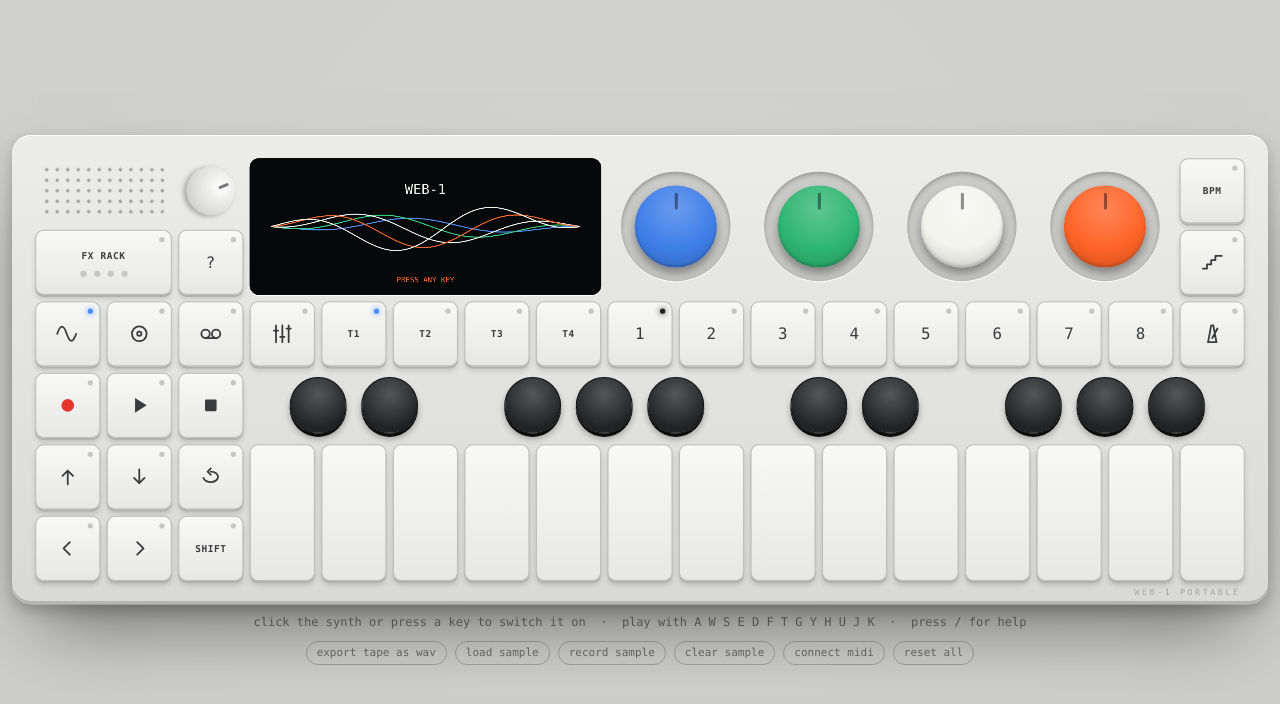
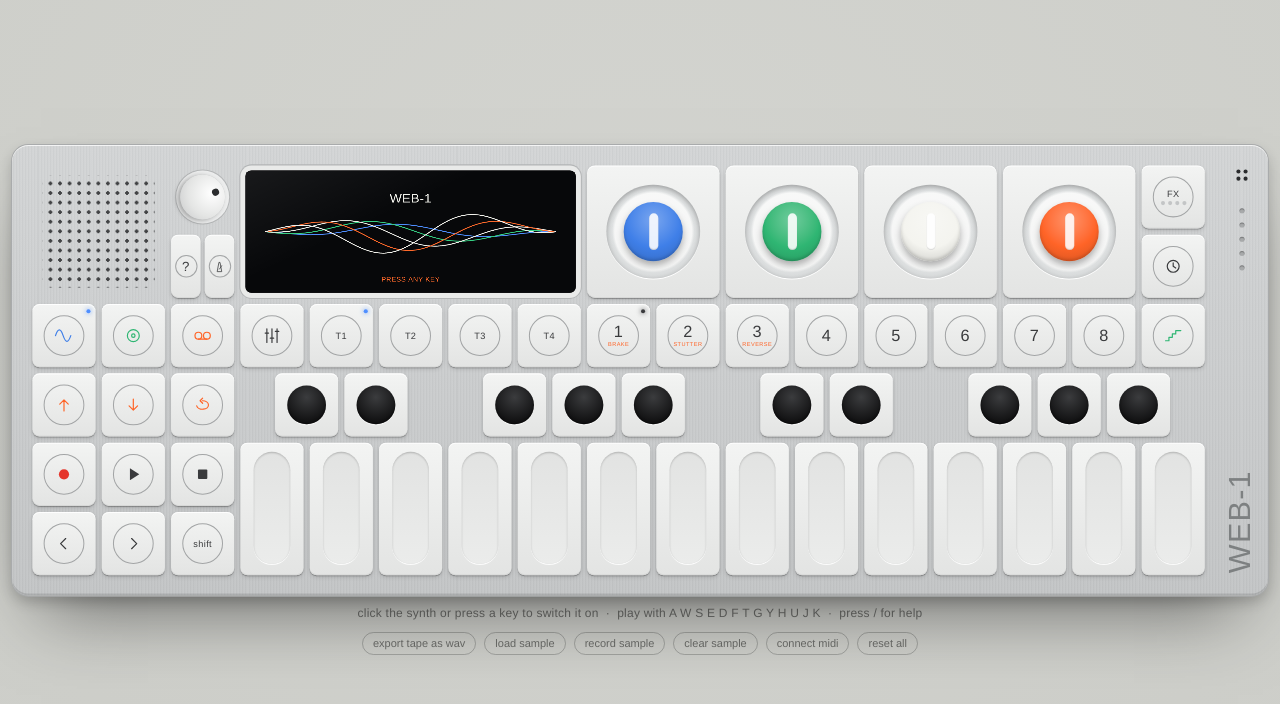
Before and after one commit to vatskyone/effective-barnacle, a plain HTML site: page index.html in a window 1280 px wide. Drawn offline with Linux system fonts and the light colour scheme.

Commit message:
Restyle the device after the OP-1 hardware look
Brushed aluminium body, flat keys with printed rings and coloured mode icons,
knobs in square wells with a bar cap, black-disc sharps and pill-groove white
keys, white screen bezel, vertical wordmark with a mic grille and a working
5-LED VU rail. Keys regrouped OP-1 style: help/tempo under the volume knob,
tape edits / transport / arrows rows, FX / metronome / sequencer on the right.
Light sans typography for page and screen text.

Co-Authored-By: Claude Opus 5.5 <noreply@anthropic.com>

```diff
--- a/index.html
+++ b/index.html
@@ -9,35 +9,49 @@
 @media (prefers-color-scheme:dark){:root{--bg:#151618;--hint:#8b8c88}}
 *{box-sizing:border-box}
 html,body{height:100%;margin:0}
-body{background:radial-gradient(ellipse at 50% 30%,color-mix(in srgb,var(--bg) 88%,#fff),var(--bg));display:flex;flex-direction:column;align-items:center;justify-content:center;gap:10px;font:12px/1.4 ui-monospace,SFMono-Regular,Menlo,Consolas,monospace;color:var(--hint);overflow:hidden;user-select:none;-webkit-user-select:none}
+body{background:radial-gradient(ellipse at 50% 30%,color-mix(in srgb,var(--bg) 88%,#fff),var(--bg));display:flex;flex-direction:column;align-items:center;justify-content:center;gap:10px;font:300 12px/1.4 "Helvetica Neue",Helvetica,Arial,system-ui,sans-serif;letter-spacing:.02em;color:var(--hint);overflow:hidden;user-select:none;-webkit-user-select:none}
 .wrap{position:relative}
-.dev{position:absolute;left:0;top:0;transform-origin:0 0;width:1194px;padding:22px;display:grid;grid-template-columns:repeat(17,62px);grid-auto-rows:62px;gap:6px;background:linear-gradient(#ecedea,#d9dad7);border-radius:18px;box-shadow:0 1px 0 #fff inset,0 -3px 0 #b5b6b3 inset,0 40px 70px -25px rgba(0,0,0,.5),0 6px 14px rgba(0,0,0,.22)}
-.k{appearance:none;padding:0;border:1px solid #bdbebb;border-radius:8px;background:linear-gradient(#f8f8f6,#e7e8e5);box-shadow:0 2px 0 #b1b2af,0 4px 5px rgba(0,0,0,.14);color:var(--ink);font:600 9px/1 ui-monospace,Menlo,Consolas,monospace;letter-spacing:.06em;position:relative;cursor:pointer;touch-action:none;display:flex;align-items:center;justify-content:center;outline:none}
-.k.on{transform:translateY(2px);box-shadow:0 0 0 #b1b2af,inset 0 1px 4px rgba(0,0,0,.22);background:linear-gradient(#e9eae7,#dfe0dd)}
-.k svg{width:24px;height:24px;stroke:currentColor;fill:none;stroke-width:1.7;stroke-linecap:round;stroke-linejoin:round;pointer-events:none}
+.dev{position:absolute;left:0;top:0;transform-origin:0 0;width:1232px;padding:20px 58px 20px 20px;display:grid;grid-template-columns:repeat(17,62px);grid-auto-rows:62px;gap:6px;background:repeating-linear-gradient(90deg,rgba(255,255,255,.035) 0 1px,rgba(0,0,0,.025) 1px 2px,transparent 2px 3px),linear-gradient(#d3d5d6,#c3c5c6);border-radius:16px;box-shadow:0 1px 0 rgba(255,255,255,.75) inset,0 -2px 0 rgba(0,0,0,.12) inset,0 0 0 1px #a9abac,0 40px 70px -28px rgba(0,0,0,.5),0 6px 14px rgba(0,0,0,.2)}
+.k{appearance:none;padding:0;border:0;border-radius:7px;background:linear-gradient(#f3f4f3,#e3e4e3);box-shadow:0 1px 0 rgba(255,255,255,.9) inset,0 -1px 0 rgba(0,0,0,.05) inset,0 1px 1px rgba(0,0,0,.28),0 2px 4px rgba(0,0,0,.12);color:var(--ink);font:400 9px/1 "Helvetica Neue",Helvetica,Arial,system-ui,sans-serif;letter-spacing:.04em;position:relative;cursor:pointer;touch-action:none;display:flex;align-items:center;justify-content:center;outline:none}
+.k.on{transform:translateY(1px);box-shadow:0 0 0 rgba(0,0,0,0),inset 0 1px 3px rgba(0,0,0,.2);background:linear-gradient(#e4e5e4,#dadbda)}
+.k svg{width:20px;height:20px;stroke:currentColor;fill:none;stroke-width:1.4;stroke-linecap:round;stroke-linejoin:round;pointer-events:none}
 .k svg .f{fill:currentColor;stroke:none}
-.k .num{font-size:15px;font-weight:500}
-.led{position:absolute;top:6px;right:6px;width:5px;height:5px;border-radius:50%;background:#c6c7c4;pointer-events:none}
-.k.lit .led{background:var(--c,var(--o));box-shadow:0 0 6px var(--c,var(--o))}
-.wk{grid-row:5/7;align-items:flex-end;padding-bottom:8px;color:#a5a6a3;font-weight:500}
+.k .num{font:300 16px/1 "Helvetica Neue",Helvetica,Arial,system-ui,sans-serif}
+.k .ring{width:40px;height:40px;border-radius:50%;border:1.2px solid #a3a5a6;display:flex;flex-direction:column;align-items:center;justify-content:center;gap:2px;pointer-events:none}
+.k .sub{font:500 5.5px/1 "Helvetica Neue",Helvetica,Arial,system-ui,sans-serif;letter-spacing:.08em;color:var(--o);text-transform:uppercase}
+.pair{grid-column:3;grid-row:2;display:grid;grid-template-columns:1fr 1fr;gap:4px}
+.pair .k .ring{width:22px;height:22px}
+.pair .k svg{width:13px;height:13px}
+.pair .k{font-size:7px}
+.led{position:absolute;top:5px;right:5px;width:4px;height:4px;border-radius:50%;background:transparent;pointer-events:none}
+.k.lit .led{background:var(--c,var(--o));box-shadow:0 0 5px var(--c,var(--o))}
+.wk{grid-row:5/7}
+.wk::before{content:"";position:absolute;inset:9px 13px 11px;border-radius:999px;background:linear-gradient(#e2e3e2,#ebeceb);box-shadow:inset 0 1px 2px rgba(0,0,0,.2),0 1px 0 rgba(255,255,255,.85);pointer-events:none}
 .bkrow{grid-column:4/18;grid-row:4;position:relative}
-.bk{position:absolute;top:4px;width:54px;height:54px;border-radius:50%;background:radial-gradient(circle at 50% 30%,#55565a,#222325 70%);border:1px solid #0e0e0f;box-shadow:0 3px 0 #0b0b0c,0 5px 6px rgba(0,0,0,.3);cursor:pointer;touch-action:none}
-.bk.on{transform:translateY(2px);box-shadow:0 1px 0 #0b0b0c;background:radial-gradient(circle at 50% 30%,#3c3d40,#1b1c1d 70%)}
-.spk{grid-column:1/3;grid-row:1;border-radius:10px;background:radial-gradient(circle,#8f908d 1.6px,transparent 2px) 0 0/10px 10px;opacity:.75;margin:6px}
-.scr{grid-column:4/9;grid-row:1/3;background:#050506;border-radius:9px;padding:0;box-shadow:inset 0 0 0 2px #1d1e20,inset 0 0 0 3px #000,0 1px 0 #fff;overflow:hidden}
+.bk{position:absolute;top:0;width:62px;height:62px;border-radius:7px;background:linear-gradient(#f3f4f3,#e3e4e3);box-shadow:0 1px 0 rgba(255,255,255,.9) inset,0 -1px 0 rgba(0,0,0,.05) inset,0 1px 1px rgba(0,0,0,.28),0 2px 4px rgba(0,0,0,.12);cursor:pointer;touch-action:none}
+.bk::after{content:"";position:absolute;inset:12px;border-radius:50%;background:radial-gradient(circle at 50% 30%,#3b3c3e,#121213 72%);box-shadow:0 1px 0 rgba(255,255,255,.6),inset 0 -1px 2px rgba(0,0,0,.5);pointer-events:none}
+.bk.on{transform:translateY(1px);box-shadow:inset 0 1px 3px rgba(0,0,0,.2)}
+.spk{grid-column:1/3;grid-row:1/3;border-radius:8px;background:radial-gradient(circle,#2a2b2d 1.5px,transparent 2px) 3px 3px/9.4px 9.4px;margin:10px;opacity:.85}
+.scr{grid-column:4/9;grid-row:1/3;background:#030304;border-radius:6px;padding:0;box-shadow:0 0 0 5px #e9eae9,0 0 0 6px #b3b5b6,inset 0 0 0 1px #000;overflow:hidden;position:relative;margin:5px}
+.scr::after{content:"";position:absolute;inset:0;background:linear-gradient(155deg,rgba(255,255,255,.07),transparent 40%);pointer-events:none}
 .scr canvas{width:100%;height:100%;display:block}
-.enc{grid-row:1/3;display:flex;align-items:center;justify-content:center;cursor:ns-resize;touch-action:none}
-.enc .base{width:104px;height:104px;border-radius:50%;background:radial-gradient(circle at 50% 40%,#d2d3d0,#bfc0bd);box-shadow:inset 0 2px 4px rgba(0,0,0,.25),0 1px 0 #fff;display:flex;align-items:center;justify-content:center}
-.enc .cap{width:78px;height:78px;border-radius:50%;background:radial-gradient(circle at 50% 28%,color-mix(in srgb,var(--c) 78%,#fff),var(--c) 55%,color-mix(in srgb,var(--c) 80%,#000));box-shadow:0 5px 8px rgba(0,0,0,.35),inset 0 -2px 3px rgba(0,0,0,.18);transform:rotate(var(--a,0deg));position:relative}
-.enc .cap::after{content:"";position:absolute;left:50%;top:7px;width:3px;height:16px;margin-left:-1.5px;border-radius:2px;background:rgba(0,0,0,.42)}
+.enc{grid-row:1/3;display:flex;align-items:center;justify-content:center;cursor:ns-resize;touch-action:none;border-radius:8px;background:linear-gradient(#f3f4f3,#e3e4e3);box-shadow:0 1px 0 rgba(255,255,255,.9) inset,0 -1px 0 rgba(0,0,0,.05) inset,0 1px 1px rgba(0,0,0,.28),0 2px 4px rgba(0,0,0,.12)}
+.enc .base{width:92px;height:92px;border-radius:50%;background:radial-gradient(circle,rgba(255,255,255,.55) 58%,rgba(210,214,216,.5) 62%,rgba(160,163,165,.55) 100%);box-shadow:inset 0 2px 5px rgba(0,0,0,.28),0 1px 0 #fff;display:flex;align-items:center;justify-content:center}
+.enc .cap{width:58px;height:58px;border-radius:50%;background:radial-gradient(circle at 50% 30%,color-mix(in srgb,var(--c) 70%,#fff),var(--c) 55%,color-mix(in srgb,var(--c) 82%,#000));box-shadow:0 4px 7px rgba(0,0,0,.3),inset 0 -2px 3px rgba(0,0,0,.15);transform:rotate(var(--a,0deg));position:relative}
+.enc .cap::after{content:"";position:absolute;left:50%;top:50%;width:9px;height:36px;margin:-18px 0 0 -4.5px;border-radius:5px;background:rgba(255,255,255,.88);box-shadow:inset 0 -1px 1px rgba(0,0,0,.15)}
 .vol{grid-column:3;grid-row:1;cursor:ns-resize;touch-action:none;display:flex;align-items:center;justify-content:center}
-.vol .cap{width:46px;height:46px;border-radius:50%;background:radial-gradient(circle at 50% 28%,#fff,#dedfdc 60%,#c3c4c1);box-shadow:0 3px 5px rgba(0,0,0,.3);transform:rotate(var(--a,0deg));position:relative}
-.vol .cap::after{content:"";position:absolute;left:50%;top:5px;width:3px;height:10px;margin-left:-1.5px;border-radius:2px;background:#77787a}
-.tag{position:absolute;right:26px;bottom:6px;font-size:8px;letter-spacing:.3em;color:#a3a4a1}
-.fxk{flex-direction:column;gap:9px;padding-top:4px}
-.fxk .dots{display:flex;gap:7px}
-.fxk .dots i{width:6px;height:6px;border-radius:50%;background:#c6c7c4}
-.fxk .dots i.on{background:var(--c);box-shadow:0 0 6px var(--c)}
+.vol .cap{width:44px;height:44px;border-radius:50%;background:radial-gradient(circle at 50% 28%,#fff,#e4e5e4 60%,#c9cacb);box-shadow:0 3px 5px rgba(0,0,0,.3),0 0 0 4px #eceded,0 0 0 5px #b4b6b7;transform:rotate(var(--a,0deg));position:relative}
+.vol .cap::after{content:"";position:absolute;left:50%;top:5px;width:7px;height:7px;margin-left:-3.5px;border-radius:50%;background:#2c2d2f}
+.tag{position:absolute;right:13px;bottom:22px;writing-mode:vertical-rl;transform:rotate(180deg);font:200 30px/1 "Helvetica Neue",Helvetica,Arial,system-ui,sans-serif;letter-spacing:.04em;color:#7d8081}
+.rail{position:absolute;right:20px;top:24px;display:flex;flex-direction:column;align-items:center;gap:9px}
+.mic{display:grid;grid-template-columns:4px 4px;gap:3px;margin-bottom:18px}
+.mic i{width:4px;height:4px;border-radius:50%;background:#2a2b2d}
+.vu{width:5px;height:5px;border-radius:50%;background:#a8aaab;box-shadow:inset 0 1px 1px rgba(0,0,0,.3)}
+.vu.on{background:#fff;box-shadow:0 0 5px #fff}
+.vu.r.on{background:#ff3b30;box-shadow:0 0 6px #ff3b30}
+.dots{display:flex;gap:3px}
+.dots i{width:4px;height:4px;border-radius:50%;background:#c3c5c6}
+.dots i.on{background:var(--c);box-shadow:0 0 4px var(--c)}
 #bar{display:flex;gap:8px;align-items:center;flex-wrap:wrap;justify-content:center;padding:0 12px}
 #bar button{appearance:none;background:none;border:1px solid color-mix(in srgb,var(--hint) 45%,transparent);color:var(--hint);font:inherit;font-size:11px;padding:3px 10px;border-radius:999px;cursor:pointer}
 #bar button:hover{color:var(--o);border-color:var(--o)}
@@ -487,13 +501,13 @@ function params(){
 /* ───────────── device UI ───────────── */
 const dev=$('#dev'),keyEl=[],actEl={},encEl=[];let volEl;
 const svg=d=>`<svg viewBox="0 0 24 24">${d}</svg>`;
-const ICON={synth:svg('<path d="M2 12c3-9 6-9 9 0s6 9 9 0"/>'),drum:svg('<circle cx="12" cy="12" r="7"/><circle cx="12" cy="12" r="2"/>'),
+const ICON={fx:'FX',synth:svg('<path d="M2 12c3-9 6-9 9 0s6 9 9 0"/>'),drum:svg('<circle cx="12" cy="12" r="7"/><circle cx="12" cy="12" r="2"/>'),
   tape:svg('<circle cx="7" cy="12" r="4"/><circle cx="17" cy="12" r="4"/><path d="M7 16h10"/>'),mixer:svg('<path d="M6 4v16M12 4v16M18 4v16M4 9h4M10 15h4M16 7h4"/>'),
   play:svg('<path class="f" d="M8 5l11 7-11 7z"/>'),stop:svg('<rect class="f" x="6.5" y="6.5" width="11" height="11" rx="1"/>'),rec:svg('<circle class="f" cx="12" cy="12" r="6" style="fill:#e5352b"/>'),
   left:svg('<path d="M14 6l-6 6 6 6"/>'),right:svg('<path d="M10 6l6 6-6 6"/>'),loop:svg('<path d="M5 13a7 5 0 1 0 7-6M12 4l-3 3 3 3"/>'),
-  lift:svg('<path d="M12 19V6M7 11l5-5 5 5"/>'),drop:svg('<path d="M12 5v13M7 13l5 5 5-5"/>'),metro:svg('<path d="M8 20l3-16h2l3 16zM12 16l5-9"/>'),
-  seq:svg('<path d="M3 18h4v-4h4v-4h4V6h6"/>'),tempo:'BPM',help:'<span class="num">?</span>',shift:'SHIFT'};
-function addKey(col,row,act,html,color){const b=document.createElement('button');b.className='k';b.style.gridColumn=col;b.style.gridRow=row;b.innerHTML=(html||ICON[act]||act)+'<i class="led"></i>';
+  lift:svg('<path d="M12 19V6M7 11l5-5 5 5"/>'),drop:svg('<path d="M12 5v13M7 13l5 5 5-5"/>'),
+  seq:svg('<path d="M3 18h4v-4h4v-4h4V6h6"/>'),tempo:svg('<path d="M8 20l3-16h2l3 16zM12 16l4-6"/>'),help:'<span class="num" style="font-size:13px">?</span>',shift:'shift',metro:svg('<circle cx="12" cy="12" r="7"/><path d="M12 8v4l3 2"/>')};
+function addKey(col,row,act,html,color){const b=document.createElement('button');b.className='k';b.style.gridColumn=col;b.style.gridRow=row;b.innerHTML='<span class="ring">'+(html||ICON[act]||act)+'</span><i class="led"></i>';
   if(color)b.style.setProperty('--c',color);b.dataset.a=act;dev.appendChild(b);actEl[act]=b;bindPress(b,()=>press(act),()=>release(act));return b}
 function bindPress(el,dn,up){let down=false;el.addEventListener('pointerdown',e=>{e.preventDefault();down=true;try{el.setPointerCapture(e.pointerId)}catch(_){}el.classList.add('on');dn()});
   const u=()=>{if(!down)return;down=false;el.classList.remove('on');up&&up()};el.addEventListener('pointerup',u);el.addEventListener('pointercancel',u)}
@@ -507,26 +521,25 @@ function bindTurn(el,turn,reset){let y=null;el.addEventListener('pointerdown',e=
   volEl=document.createElement('div');volEl.className='vol';volEl.innerHTML='<div class="cap"></div>';dev.appendChild(volEl);
   bindTurn(volEl,d=>{S.ms[0]=clamp(S.ms[0]+d);applyMix();volEl.style.setProperty('--a',(S.ms[0]*270-135)+'deg')});
   volEl.style.setProperty('--a',(S.ms[0]*270-135)+'deg');
-  addKey(3,2,'help');
-  addKey('1/3',2,'fx','FX RACK<span class="dots">'+TC.map(c=>`<i style="--c:${c}"></i>`).join('')+'</span>',COL.o).classList.add('fxk');
+  const pr=document.createElement('div');pr.className='pair';dev.appendChild(pr);pr.append(...[addKey(3,2,'help'),addKey(3,2,'tempo')].map(b=>{b.style.gridColumn=b.style.gridRow='';return b}));
   const sc=document.createElement('div');sc.className='scr';sc.innerHTML='<canvas id="scr"></canvas>';dev.appendChild(sc);
   ['b','g','w','o'].forEach((c,i)=>{const e=document.createElement('div');e.className='enc';e.style.gridColumn=(9+i*2)+'/'+(11+i*2);e.style.setProperty('--c',`var(--${c})`);
     e.innerHTML='<div class="base"><div class="cap"></div></div>';dev.appendChild(e);encEl.push(e);let ang=0,defs=new Map();
     bindTurn(e,d=>{const p=params()[i];ang+=d*320;e.style.setProperty('--a',ang+'deg');if(!p)return;if(p.arr){const k=p.n+S.mode+S.slot+(S.overlay||'')+S.rkSel;if(!defs.has(k))defs.set(k,p.arr[p.i])}p.turn(d)},
       ()=>{const p=params()[i];if(p&&p.arr){const k=p.n+S.mode+S.slot+(S.overlay||'')+S.rkSel;if(defs.has(k))p.turn(defs.get(k)-p.arr[p.i])}})});
-  addKey(17,1,'tempo');addKey(17,2,'seq',null,COL.g);
-  ['synth','drum','tape','mixer'].forEach((m,i)=>addKey(i+1,3,m,null,TC[i]));
+  addKey(17,1,'fx','FX<span class="dots">'+TC.map(c=>`<i style="--c:${c}"></i>`).join('')+'</span>',COL.o);addKey(17,2,'metro');addKey(17,3,'seq',null,COL.g).style.color='#2fb673';
+  ['synth','drum','tape','mixer'].forEach((m,i)=>addKey(i+1,3,m,null,TC[i]).style.color=['#3f7fe8','#2fb673','#ff6427',''][i]);
   for(let i=0;i<4;i++)addKey(5+i,3,'t'+i,'T'+(i+1),TC[i]);
-  for(let i=0;i<8;i++)addKey(9+i,3,'s'+i,`<span class="num">${i+1}</span>`,COL.w==='#f2f2ec'?'#222':COL.w);
-  addKey(17,3,'metro');
-  [['rec','play','stop'],['lift','drop','loop'],['left','right','shift']].forEach((r,j)=>r.forEach((a,i)=>addKey(i+1,4+j,a,null,a==='rec'?'#e5352b':a==='play'?COL.g:COL.b)));
+  const TRK=['brake','stutter','reverse'];for(let i=0;i<8;i++)addKey(9+i,3,'s'+i,`<span class="num">${i+1}</span>`+(TRK[i]?`<span class="sub">${TRK[i]}</span>`:''),'#3a3b3d');
+  [['lift','drop','loop'],['rec','play','stop'],['left','right','shift']].forEach((r,j)=>r.forEach((a,i)=>{const b=addKey(i+1,4+j,a,null,a==='rec'?'#e5352b':a==='play'?COL.g:COL.b);if(j===0)b.style.color='#ff6427'}));
   const row=document.createElement('div');row.className='bkrow';dev.appendChild(row);
   const WS=[0,2,4,5,7,9,11];
   for(let w=0;w<14;w++){const ki=12*Math.floor(w/7)+WS[w%7],b=document.createElement('button');b.className='k wk';b.style.gridColumn=4+w;dev.appendChild(b);keyEl[ki]=b;bindPress(b,()=>keyDown(ki),()=>keyUp(ki));
-    if([0,1,3,4,5].includes(w%7)){const k=document.createElement('div');k.className='bk';k.style.left=((w+1)*68-3-27)+'px';row.appendChild(k);keyEl[ki+1]=k;bindPress(k,()=>keyDown(ki+1),()=>keyUp(ki+1))}}
-  const tg=document.createElement('div');tg.className='tag';tg.textContent='WEB-1 PORTABLE';dev.appendChild(tg);
+    if([0,1,3,4,5].includes(w%7)){const k=document.createElement('div');k.className='bk';k.style.left=((w+1)*68-3-31)+'px';row.appendChild(k);keyEl[ki+1]=k;bindPress(k,()=>keyDown(ki+1),()=>keyUp(ki+1))}}
+  const tg=document.createElement('div');tg.className='tag';tg.textContent='WEB-1';dev.appendChild(tg);
+  const rl=document.createElement('div');rl.className='rail';rl.innerHTML='<div class="mic"><i></i><i></i><i></i><i></i></div>'+[0,1,2,3,4].map(i=>`<i class="vu${i===0?' r':''}"></i>`).join('');dev.appendChild(rl);
 })();
-function fit(){const DW=1194,DH=dev.offsetHeight||452,s=Math.min((innerWidth-24)/DW,(innerHeight-110)/DH,1.5);dev.style.transform=`scale(${s})`;const w=$('#wrap');w.style.width=DW*s+'px';w.style.height=DH*s+'px'}
+function fit(){const DW=1232,DH=dev.offsetHeight||452,s=Math.min((innerWidth-24)/DW,(innerHeight-110)/DH,1.5);dev.style.transform=`scale(${s})`;const w=$('#wrap');w.style.width=DW*s+'px';w.style.height=DH*s+'px'}
 addEventListener('resize',fit);fit();
 function leds(){const L=(a,on)=>actEl[a].classList.toggle('lit',!!on);
   ['synth','drum','tape','mixer'].forEach(m=>L(m,S.mode===m));
@@ -633,7 +646,7 @@ setInterval(()=>{if(!AC)return;const now=AC.currentTime,beat=60/S.bpm;
 
 /* ───────────── screen ───────────── */
 const cv=$('#scr'),g=cv.getContext('2d'),W=334,H=130,CX=W/2,CY=57;cv.width=W*3;cv.height=H*3;g.scale(3,3);
-const FONT='ui-monospace,SFMono-Regular,Menlo,Consolas,monospace';
+const FONT='"Helvetica Neue",Helvetica,Arial,sans-serif';
 function txt(s,x,y,c,size=8,al='left'){g.fillStyle=c;g.font=`${size}px ${FONT}`;g.textAlign=al;g.fillText(s,x,y)}
 function ln(x1,y1,x2,y2,c,w=1){g.strokeStyle=c;g.lineWidth=w;g.beginPath();g.moveTo(x1,y1);g.lineTo(x2,y2);g.stroke()}
 function circ(x,y,r,c,fill){g.beginPath();g.arc(x,y,Math.max(.1,r),0,6.2832);if(fill){g.fillStyle=c;g.fill()}else{g.strokeStyle=c;g.lineWidth=1;g.stroke()}}
@@ -770,6 +783,8 @@ function draw(ts){requestAnimationFrame(draw);const t=ts/1000;g.fillStyle='#0708
   ln(0,14,W,14,'#1c1e22',.6);ln(0,100,W,100,'#1c1e22',.6);
   params().forEach((p,i)=>{if(!p)return;const x=i*W/4+W/8;txt(p.n,x,111,COL.dim,6.5,'center');txt(p.val(),x,123,TC[i],9.5,'center')})}
 requestAnimationFrame(draw);
+const vuEl=[...document.querySelectorAll('.vu')].reverse();let vuLv=0;
+setInterval(()=>{if(!AC)return;vuLv=Math.max(peak(N.outAn),vuLv*.82);const n=vuLv<.01?0:Math.min(5,1+Math.floor((20*Math.log10(vuLv)+42)/8));vuEl.forEach((e,i)=>e.classList.toggle('on',i<n))},50);
 
 /* ───────────── sound probe: capture + measure audio (for tuning the sound without ears) ───────────── */
 function fft(re,im){const n=re.length;for(let i=1,j=0;i<n;i++){let b=n>>1;for(;j&b;b>>=1)j^=b;j^=b;if(i<j){let t=re[i];re[i]=re[j];re[j]=t;t=im[i];im[i]=im[j];im[j]=t}}
```
